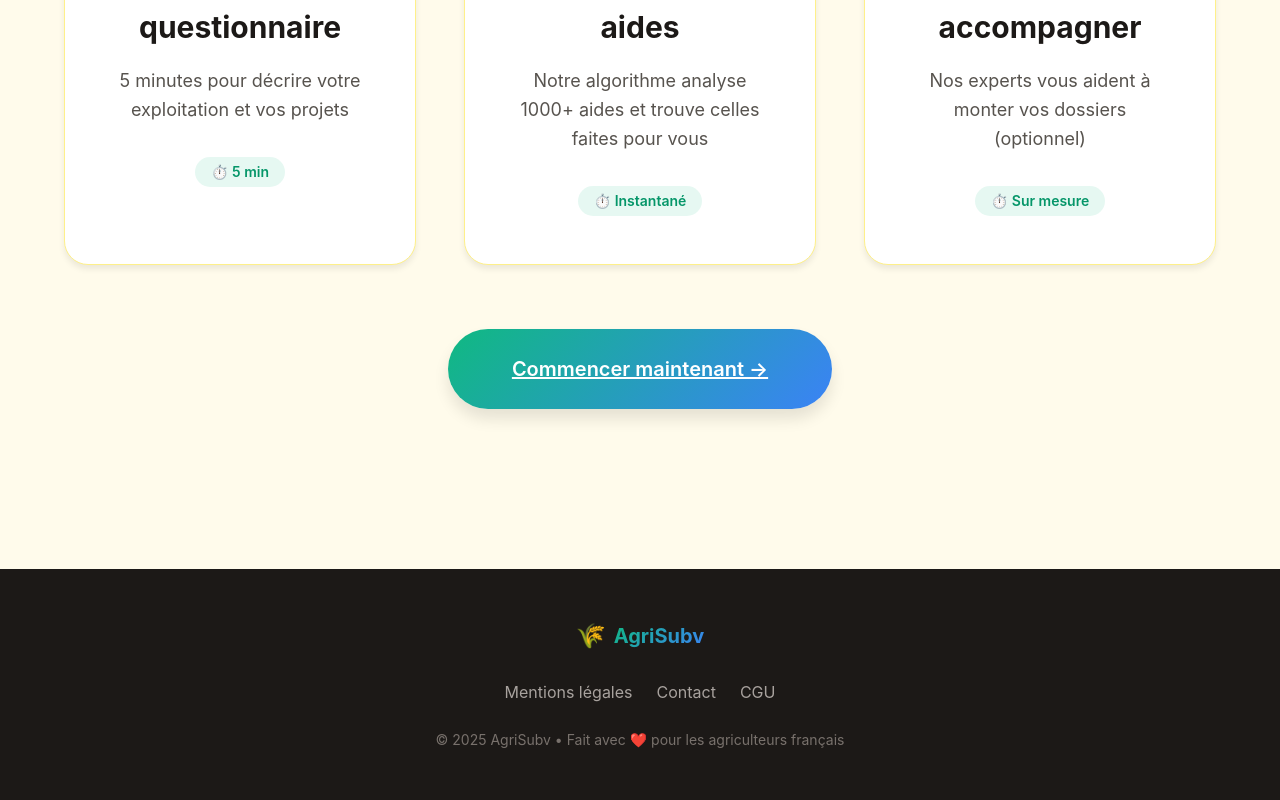
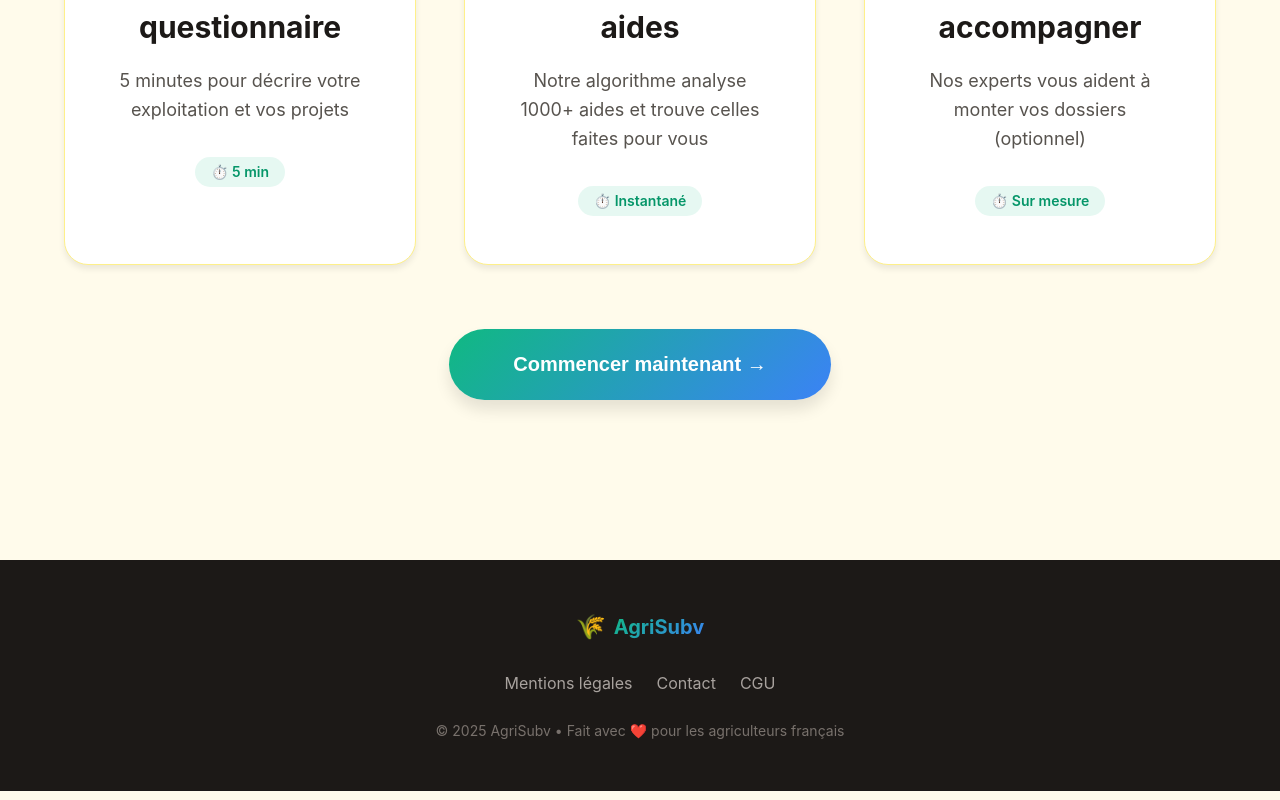
Before and after one commit to Laz0ne/agrisubv, a React (Vite) app in the folder frontend/: page / in a window 1280 px wide. Shown: the part 1237-2037 px from the top of the page. Built offline with nearby package versions, Linux system fonts and the light colour scheme.

Commit message:
Update HowItWorks.jsx

```diff
--- a/frontend/src/components/home/HowItWorks.jsx
+++ b/frontend/src/components/home/HowItWorks.jsx
@@ -1,7 +1,7 @@
 import React from 'react';
 import './HowItWorks.css';
 
-export const HowItWorks = () => {
+export const HowItWorks = ({ onStart }) => {
   const steps = [
     {
       number: "1",
@@ -47,9 +47,9 @@ export const HowItWorks = () => {
         </div>
 
         <div className="cta-container">
-          <a href="#wizard" className="btn-primary btn-large">
+          <button onClick={onStart} className="btn-primary btn-large">
             Commencer maintenant →
-          </a>
+          </button>
         </div>
       </div>
     </section>
```
